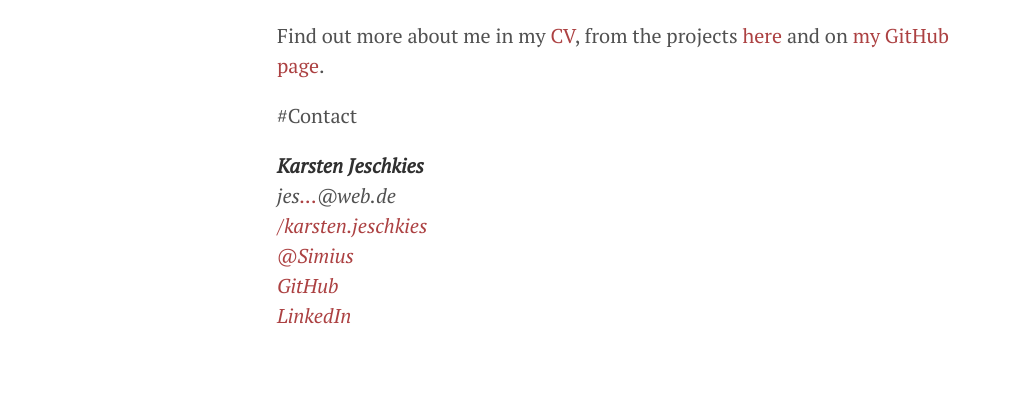
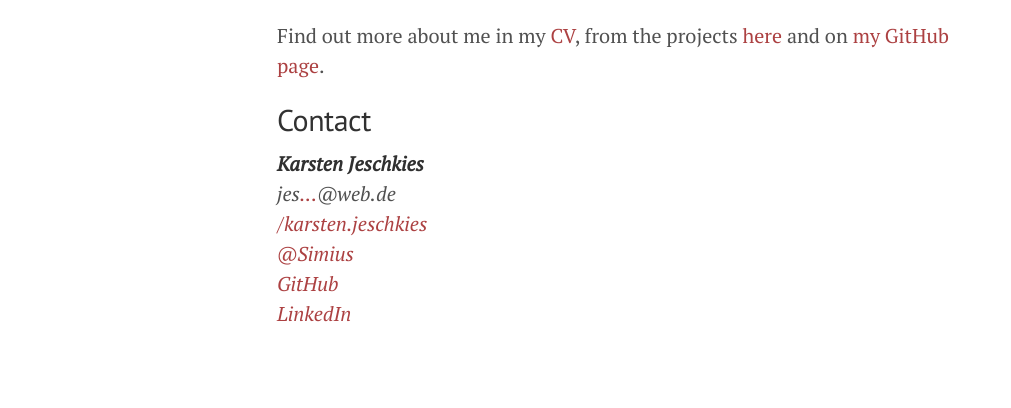
Before and after one commit to blacklab/portfolio, a Jekyll site: the page built from index.md, in a window 1280 px wide. Shown: the part 541-949 px from the top of the page, without its empty margins (3-1014 px from the left). Built offline with Jekyll 4.4.1, drawn with Linux system fonts in a browser that asks for light colours.

```diff
--- a/index.md
+++ b/index.md
@@ -16,7 +16,7 @@ In 2008 I co-founded the game development company [Z-Software](http://www.z-soft
 
 Find out more about me in my [CV]({{ base }}/blog/downloads/CV_Karsten_Jeschkies.pdf), from the projects [here]({{ base }}/blog/portfolio) and on [my GitHub page](https://github.com/jeschkies).
 
-#Contact
+<h2>Contact</h2>
 
 <address id="contact" class="well">
   <strong>Karsten Jeschkies</strong><br>
```
